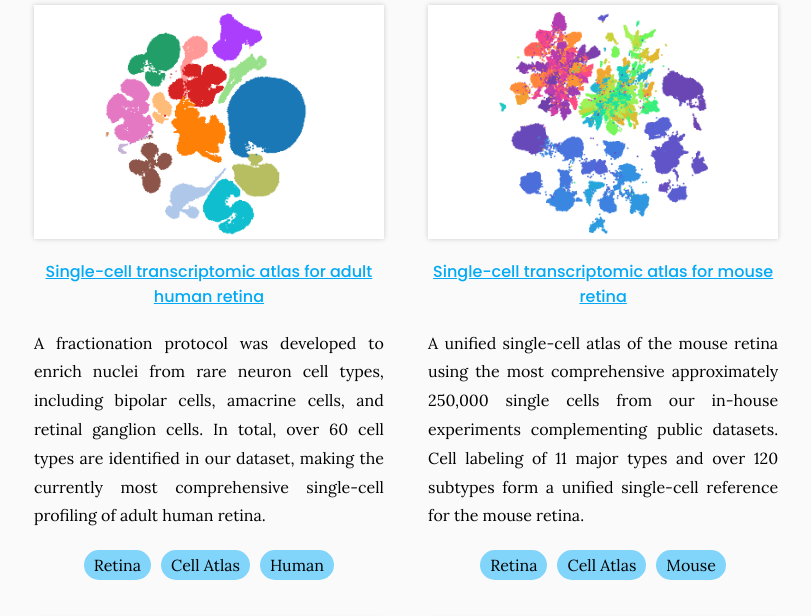
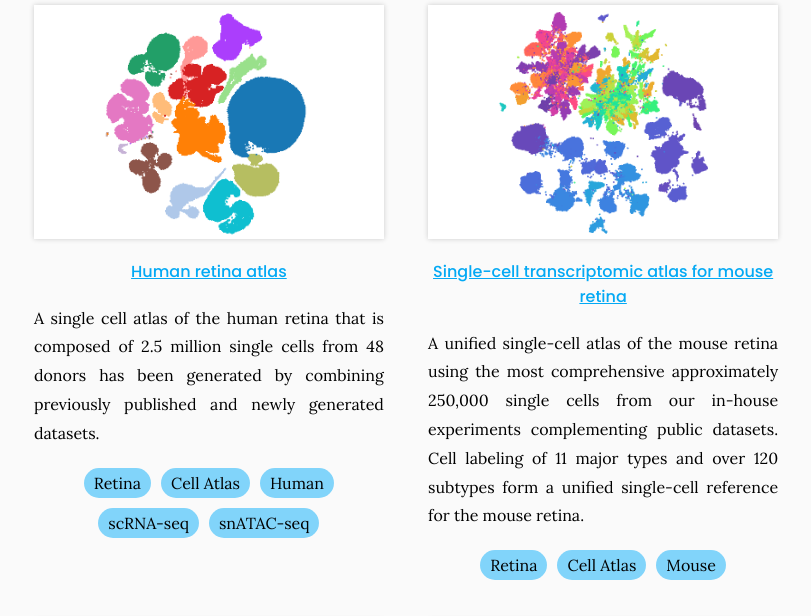
Before and after one commit to RCHENLAB/rchenlab.github.io, a Jekyll site: the page built from resources/index.md, in a window 1280 px wide and 900 px high, scrolled down 544 px, cut to the strip 0-616 px from the top of the window. Shown: the whole strip, without its empty margins (234-1045 px from the left). Built offline with Jekyll 4.4.1, drawn with Linux system fonts in a browser that asks for light colours.

Commit message:
Update tools.yaml

```diff
--- a/_data/tools.yaml
+++ b/_data/tools.yaml
@@ -1,14 +1,16 @@
-- title: Single-cell transcriptomic atlas for adult human retina
+- title: Human retina atlas
   subtitle:
   group: single cell
   image: images/SCO2.png
-  link: https://cellxgene.cziscience.com/collections/af893e86-8e9f-41f1-a474-ef05359b1fb7
-  description: A fractionation protocol was developed to enrich nuclei from rare neuron cell types, including bipolar cells, amacrine cells, and retinal ganglion cells. In total, over 60 cell types are identified in our dataset, making the currently most comprehensive single-cell profiling of adult human retina.
+  link: https://rchenlab.github.io/resources/human-atlas.html
+  description: A single cell atlas of the human retina that is composed of 2.5 million single cells from 48 donors has been generated by combining previously published and newly generated datasets.
   repo:
   tags:
     - Retina
     - Cell Atlas
     - Human
+    - scRNA-seq
+    - snATAC-seq
 
 - title: Single-cell transcriptomic atlas for mouse retina
   subtitle:
```
